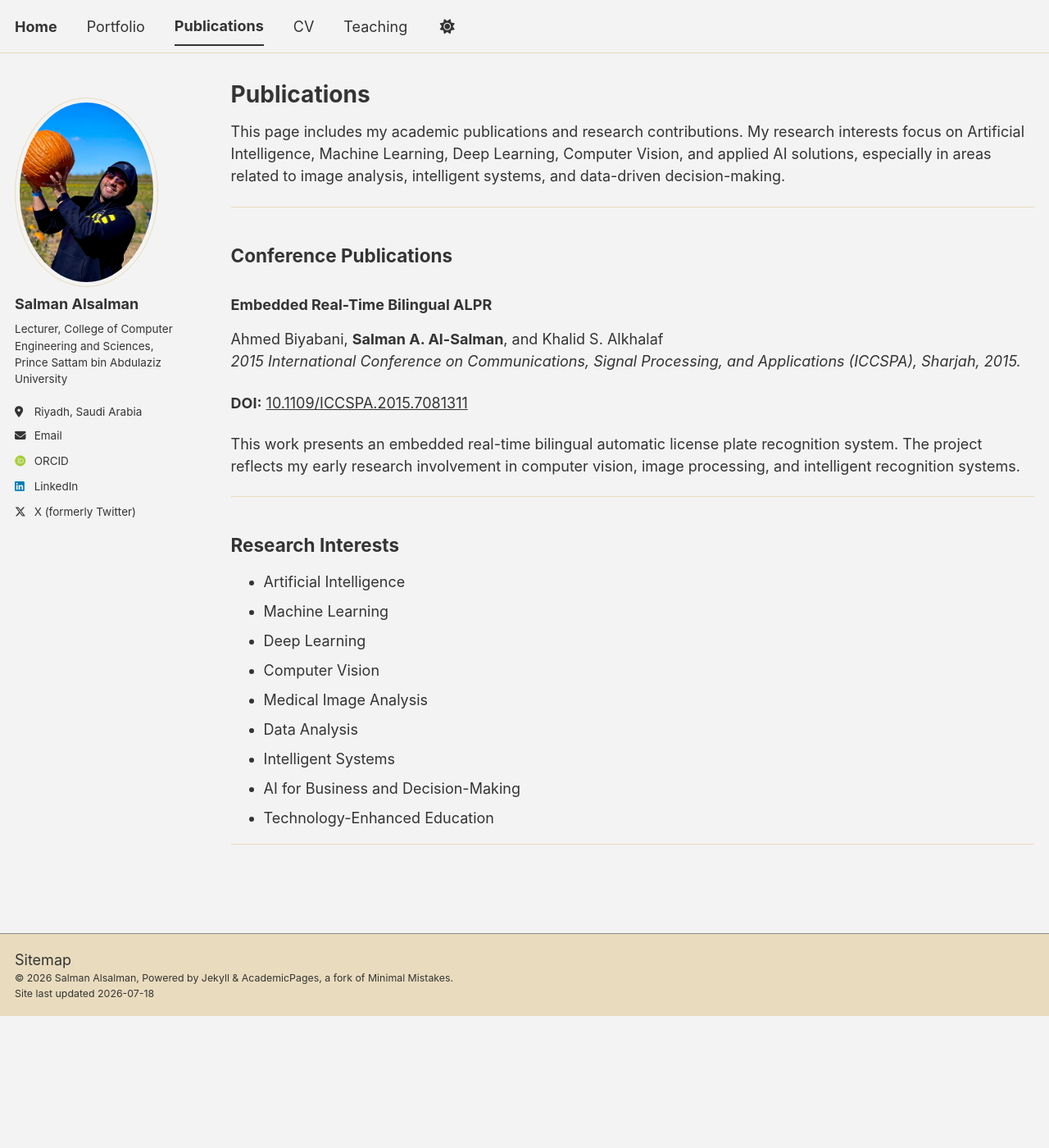
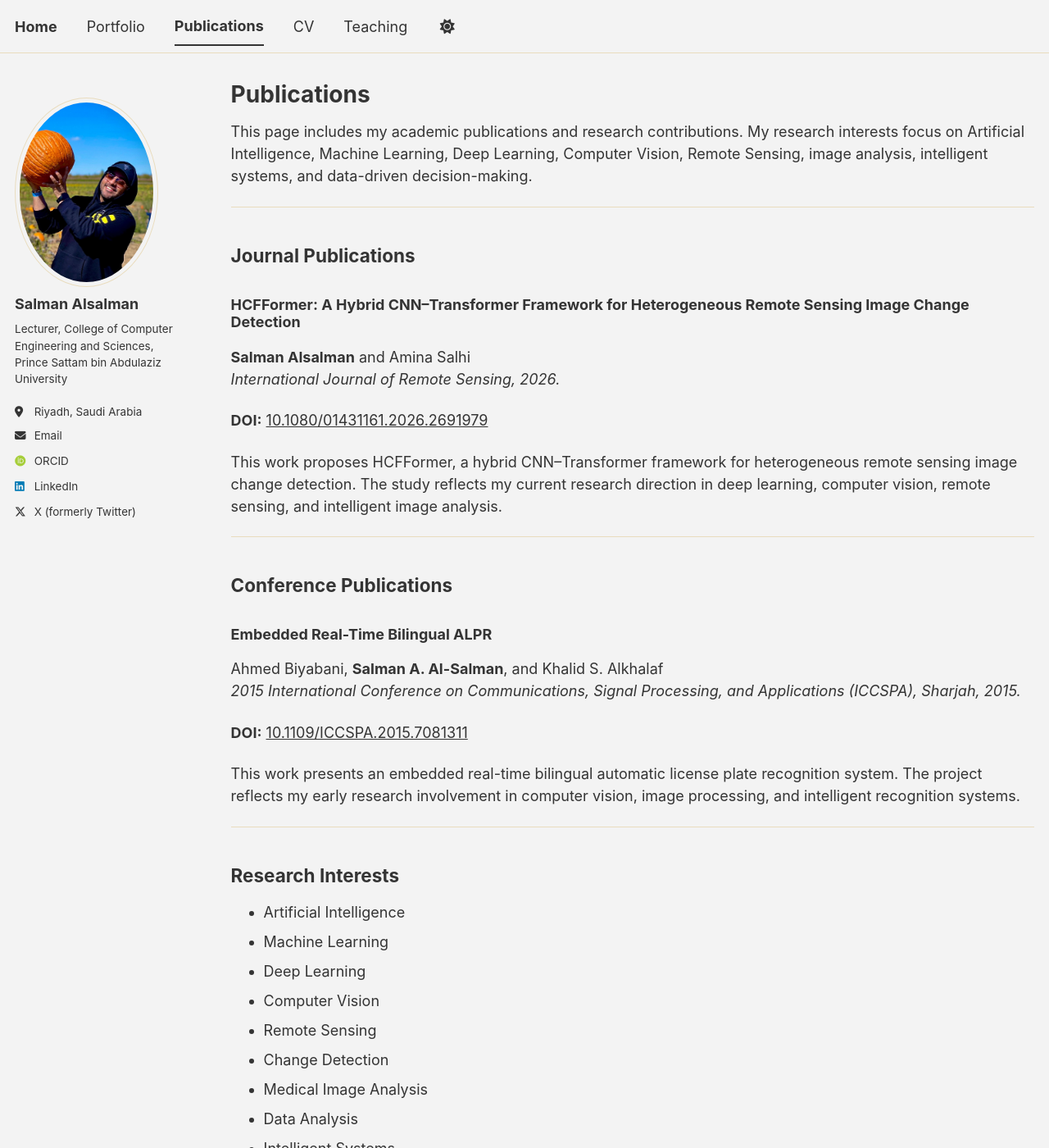
Before and after one commit to x1xSAS/x1xSAS.github.io, a Jekyll site: the page built from _pages/publications.html, in a window 1280 px wide and 1400 px high. Shown: the whole window at 82% size. Built offline with Jekyll 4.4.1, drawn with Linux system fonts in a browser that asks for light colours; some web fonts are replaced; a script bundle is joined from its source files by our own code; library files that are not in the unit come from our copies.

Commit message:
Update publications.html

```diff
--- a/_pages/publications.html
+++ b/_pages/publications.html
@@ -8,7 +8,24 @@ author_profile: true
 {% include base_path %}
 
 <p>
-This page includes my academic publications and research contributions. My research interests focus on Artificial Intelligence, Machine Learning, Deep Learning, Computer Vision, and applied AI solutions, especially in areas related to image analysis, intelligent systems, and data-driven decision-making.
+This page includes my academic publications and research contributions. My research interests focus on Artificial Intelligence, Machine Learning, Deep Learning, Computer Vision, Remote Sensing, image analysis, intelligent systems, and data-driven decision-making.
+</p>
+
+<hr>
+
+<h2>Journal Publications</h2>
+
+<h3>HCFFormer: A Hybrid CNN–Transformer Framework for Heterogeneous Remote Sensing Image Change Detection</h3>
+<p>
+<strong>Salman Alsalman</strong> and Amina Salhi<br>
+<em>International Journal of Remote Sensing, 2026.</em>
+</p>
+<p>
+<strong>DOI:</strong>
+<a href="https://doi.org/10.1080/01431161.2026.2691979">10.1080/01431161.2026.2691979</a>
+</p>
+<p>
+This work proposes HCFFormer, a hybrid CNN–Transformer framework for heterogeneous remote sensing image change detection. The study reflects my current research direction in deep learning, computer vision, remote sensing, and intelligent image analysis.
 </p>
 
 <hr>
@@ -37,6 +54,8 @@ This work presents an embedded real-time bilingual automatic license plate recog
   <li>Machine Learning</li>
   <li>Deep Learning</li>
   <li>Computer Vision</li>
+  <li>Remote Sensing</li>
+  <li>Change Detection</li>
   <li>Medical Image Analysis</li>
   <li>Data Analysis</li>
   <li>Intelligent Systems</li>
```
